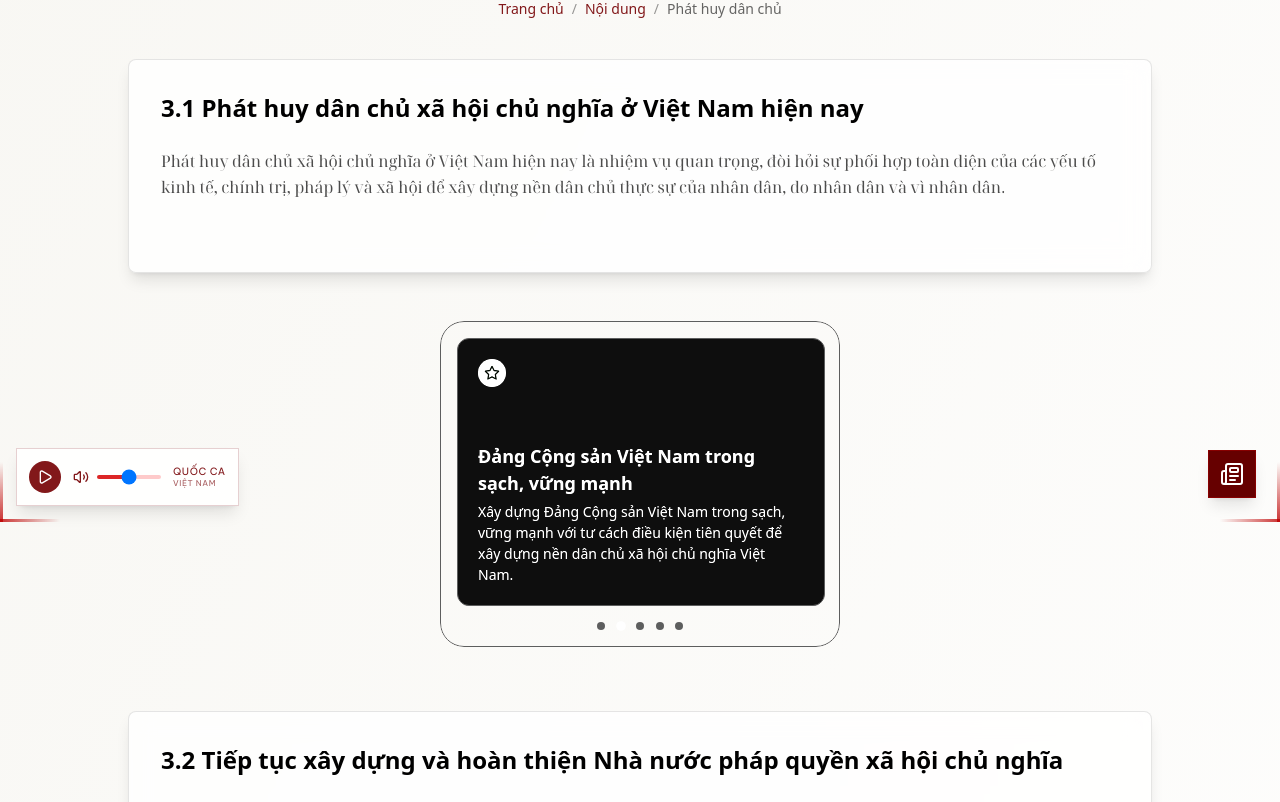
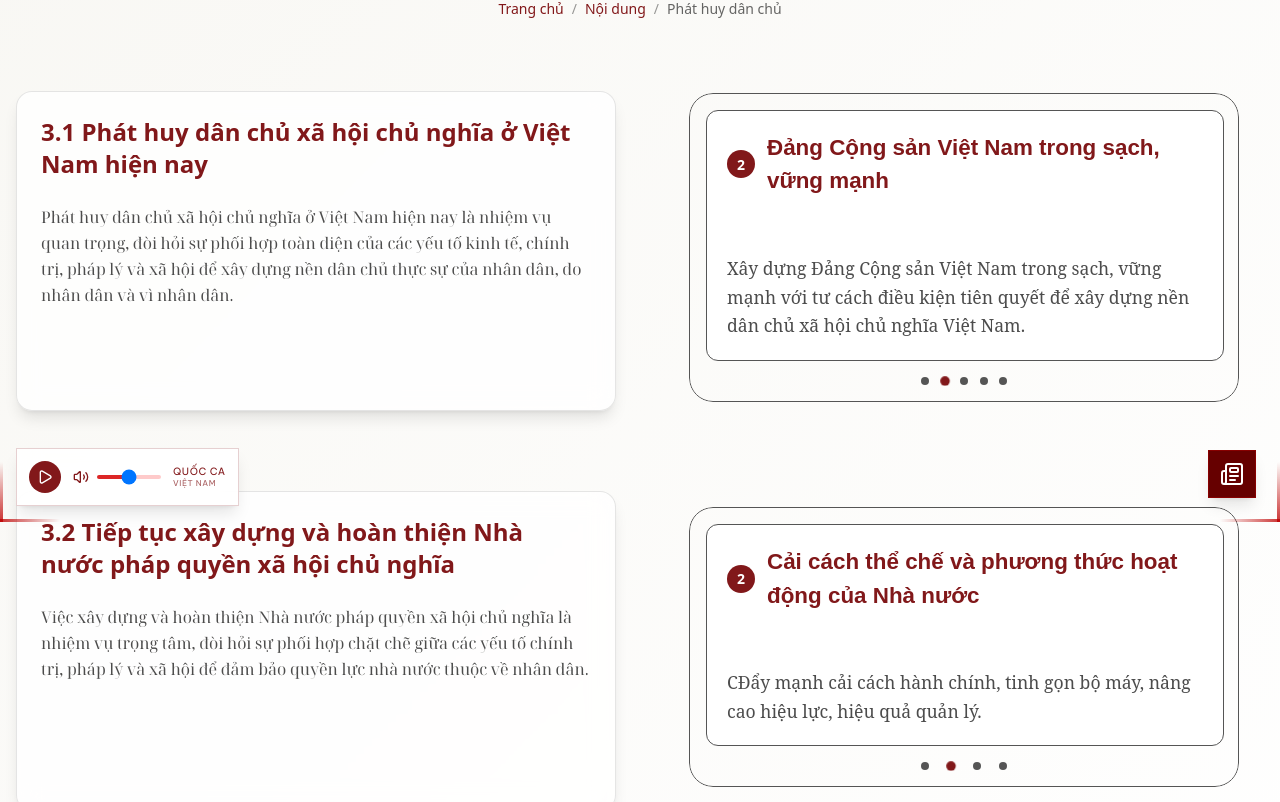
Before and after one commit to giangndse183728/MLN131, a Next.js app: page /noidung/phat-huy-dan-chu-xay-dung-nha-nuoc-phap-quyen in a window 1280 px wide. Shown: the part 278-1080 px from the top of the page. Built offline with nearby package versions, Linux system fonts and the light colour scheme.

Commit message:
3.1 done content page

```diff
--- a/src/app/noidung/phat-huy-dan-chu-xay-dung-nha-nuoc-phap-quyen/page.tsx
+++ b/src/app/noidung/phat-huy-dan-chu-xay-dung-nha-nuoc-phap-quyen/page.tsx
@@ -1,8 +1,7 @@
 
-
+"use client"
 import Link from 'next/link';
 import Carousel, { type CarouselItem } from '../../../components/Carousel';
-import { FiSettings, FiShield, FiUsers, FiEye, FiStar } from 'react-icons/fi';
 import {
   ClientAnimatedSection,
   MotionDiv,
@@ -17,31 +16,58 @@ const keyPointsCarousel: CarouselItem[] = [
     id: 1,
     title: "Thể chế kinh tế thị trường định hướng XHCN",
     description: "Xây dựng hoàn thiện thể chế kinh tế thị trường định hướng xã hội chủ nghĩa tạo ra cơ sở kinh tế vững chắc cho xây dựng dân chủ xã hội chủ nghĩa.",
-    icon: <FiSettings className="carousel-icon" />
+    icon: <span className="carousel-icon">1</span>
   },
   {
     id: 2,
     title: "Đảng Cộng sản Việt Nam trong sạch, vững mạnh",
     description: "Xây dựng Đảng Cộng sản Việt Nam trong sạch, vững mạnh với tư cách điều kiện tiên quyết để xây dựng nền dân chủ xã hội chủ nghĩa Việt Nam.",
-    icon: <FiStar className="carousel-icon" />
+    icon: <span className="carousel-icon">2</span>
   },
   {
     id: 3,
     title: "Nhà nước pháp quyền XHCN vững mạnh",
     description: "Xây dựng Nhà nước pháp quyền xã hội chủ nghĩa vững mạnh với tư cách điều kiện để thực thi dân chủ xã hội chủ nghĩa.",
-    icon: <FiShield className="carousel-icon" />
+    icon: <span className="carousel-icon">3</span>
   },
   {
     id: 4,
     title: "Tổ chức chính trị - xã hội",
     description: "Nâng cao vai trò của các tổ chức chính trị - xã hội trong xây dựng nền dân chủ xã hội chủ nghĩa.",
-    icon: <FiUsers className="carousel-icon" />
+    icon: <span className="carousel-icon">4</span>
   },
   {
     id: 5,
     title: "Hệ thống giám sát, phản biện xã hội",
     description: "Xây dựng và từng bước hoàn thiện các hệ thống giám sát, phản biện xã hội để phát huy quyền làm chủ của nhân dân.",
-    icon: <FiEye className="carousel-icon" />
+    icon: <span className="carousel-icon">5</span>
+  }
+];
+
+const section32Carousel: CarouselItem[] = [
+  {
+    id: 1,
+    title: "Xây dựng Nhà nước pháp quyền XHCN dưới sự lãnh đạo của Đảng",
+    description: "Khẳng định vai trò lãnh đạo của Đảng Cộng sản Việt Nam trong mọi lĩnh vực của đời sống chính trị – xã hội.",
+    icon: <span className="carousel-icon">1</span>
+  },
+  {
+    id: 2,
+    title: "Cải cách thể chế và phương thức hoạt động của Nhà nước",
+    description: "CĐẩy mạnh cải cách hành chính, tinh gọn bộ máy, nâng cao hiệu lực, hiệu quả quản lý.",
+    icon: <span className="carousel-icon">2</span>
+  },
+  {
+    id: 3,
+    title: "Xây dựng đội ngũ cán bộ, công chức trong sạch, có năng lực",
+    description: "Tập trung đào tạo, bồi dưỡng cán bộ có bản lĩnh chính trị vững vàng, đạo đức trong sáng.",
+    icon: <span className="carousel-icon">3</span>
+  },
+  {
+    id: 4,
+    title: "Kiên quyết, kiên trì phòng ngừa và xử lý tham nhũng, lãng phí.",
+    description: "Đấu tranh phòng, chống tham nhũng, lãng phí, thực hành tiết kiệm.",
+    icon: <span className="carousel-icon">4</span>
   }
 ];
 
@@ -57,8 +83,8 @@ export default function PhatHuyDanChuXayDungNhaNuocPhapQuyenPage() {
         {/* Header */}
         <FadeUp className="text-center mb-10">
           <MotionH2 className="font-metal text-4xl md:text-5xl text-black mb-6">
-            <span className="text-black">PHÁT HUY DÂN CHỦ</span>
-            <span className="text-red-900"> XÂY DỰNG NHÀ NƯỚC PHÁP QUYỀN</span>
+            <span className="text-black font-primary">PHÁT HUY DÂN CHỦ</span><br />
+            <span className="text-red-900 font-primary"> XÂY DỰNG NHÀ NƯỚC PHÁP QUYỀN</span>
           </MotionH2>
           <MotionP className="font-serif text-lg text-black/70 max-w-3xl mx-auto leading-relaxed mb-8">
             Tiếp tục hoàn thiện pháp luật, cải cách bộ máy
@@ -79,10 +105,13 @@ export default function PhatHuyDanChuXayDungNhaNuocPhapQuyenPage() {
         </FadeUp>
 
         {/* Main Content */}
-        <div className="max-w-5xl mx-auto">
+        <div className="max-w-7xl mx-auto">
+          {/* Section 3.1 and Carousel Row */}
+          <div className="grid grid-cols-1 lg:grid-cols-2 gap-8 lg:gap-12 mb-12">
+            {/* Left Column - Section 3.1 */}
             <FadeUp delay={0.2}>
-            <MotionDiv className="mb-12 bg-white/80 backdrop-blur-md border border-black/10 rounded-lg p-8 shadow-lg">
-              <MotionH2 className="font-gothic text-2xl font-bold text-black mb-6">
+              <MotionDiv className="bg-white/80 backdrop-blur-md border border-black/10 rounded-2xl p-6 shadow-lg mt-8 min-h-[320px]">
+                <MotionH2 className="font-gothic text-2xl font-bold text-[#81181a] mb-6">
                   3.1 Phát huy dân chủ xã hội chủ nghĩa ở Việt Nam hiện nay
                 </MotionH2>
 
@@ -92,17 +121,20 @@ export default function PhatHuyDanChuXayDungNhaNuocPhapQuyenPage() {
               </MotionDiv>
             </FadeUp>
 
-          {/* Key Points Carousel */}
-          <FadeUp delay={0.4} className="mb-16">
+            {/* Right Column - Carousel */}
+            <div className="flex flex-col justify-center">
+              <FadeUp delay={0.4}>
+                <div className="sticky top-0">
+                  <div className="text-center mb-6">
+                  </div>
                   <div className="flex justify-center">
                     <div style={{
-                filter: 'hue-rotate(210deg) saturate(0.8) brightness(1.1)',
                       borderRadius: '24px',
                       overflow: 'hidden'
                     }}>
                       <Carousel
                         items={keyPointsCarousel}
-                  baseWidth={400}
+                        baseWidth={550}
                         autoplay={true}
                         autoplayDelay={4000}
                         pauseOnHover={true}
@@ -110,12 +142,17 @@ export default function PhatHuyDanChuXayDungNhaNuocPhapQuyenPage() {
                       />
                     </div>
                   </div>
+                </div>
               </FadeUp>
+            </div>
+          </div>
 
-          {/* Section 3.2 Content */}
+          {/* Section 3.2 and Carousel Row */}
+          <div className="grid grid-cols-1 lg:grid-cols-2 gap-8 lg:gap-12 mb-12">
+            {/* Left Column - Section 3.2 */}
             <FadeUp delay={0.6}>
-            <MotionDiv className="mb-12 bg-white/80 backdrop-blur-md border border-black/10 rounded-lg p-8 shadow-lg">
-              <MotionH2 className="font-gothic text-2xl font-bold text-black mb-6">
+              <MotionDiv className="bg-white/80 backdrop-blur-md border border-black/10 rounded-2xl p-6 shadow-lg mt-8 min-h-[320px]">
+                <MotionH2 className="font-gothic text-2xl font-bold text-[#81181a] mb-6">
                   3.2 Tiếp tục xây dựng và hoàn thiện Nhà nước pháp quyền xã hội chủ nghĩa
                 </MotionH2>
 
@@ -125,49 +162,30 @@ export default function PhatHuyDanChuXayDungNhaNuocPhapQuyenPage() {
               </MotionDiv>
             </FadeUp>
 
-          {/* Section 3.2 Key Points */}
-          <div className="grid gap-8 mb-16">
-            {[
-              {
-                title: "Một là",
-                subtitle: "Xây dựng Nhà nước pháp quyền XHCN dưới sự lãnh đạo của Đảng",
-                content: "Xây dựng Nhà nước pháp quyền xã hội chủ nghĩa dưới sự lãnh đạo của Đảng."
-              },
-              {
-                title: "Hai là",
-                subtitle: "Cải cách thể chế và phương thức hoạt động của Nhà nước",
-                content: "Cải cách thể chế và phương thức hoạt động của Nhà nước."
-              },
-              {
-                title: "Ba là",
-                subtitle: "Xây dựng đội ngũ cán bộ, công chức trong sạch, có năng lực",
-                content: "Xây dựng đội ngũ cán bộ, công chức trong sạch, có năng lực."
-              },
-              {
-                title: "Bốn là",
-                subtitle: "Đấu tranh phòng, chống tham nhũng, lãng phí, thực hành tiết kiệm",
-                content: "Đấu tranh phòng, chống tham nhũng, lãng phí, thực hành tiết kiệm."
-              }
-            ].map((point, index) => (
-              <FadeUp key={index} delay={0.8 + index * 0.1}>
-                <div className="bg-white/90 backdrop-blur-sm border border-gray-200 rounded-xl p-8 shadow-lg">
-                  <div className="text-center">
-                    <div className="inline-flex items-center justify-center w-16 h-16 bg-blue-100 rounded-full mb-6">
-                      <span className="text-blue-700 font-bold text-2xl">{index + 1}</span>
+            {/* Right Column - Section 3.2 Carousel */}
+            <div className="flex flex-col justify-center">
+              <FadeUp delay={0.8}>
+                <div className="sticky top-0">
+                  <div className="text-center mb-6">
                   </div>
-                    <h3 className="font-gothic text-2xl font-bold text-blue-700 mb-4">
-                      {point.title}
-                    </h3>
-                    <h4 className="font-sans text-lg font-semibold text-gray-800 mb-4">
-                      {point.subtitle}
-                    </h4>
-                    <p className="font-serif text-gray-700 leading-relaxed">
-                      {point.content}
-                    </p>
+                  <div className="flex justify-center">
+                    <div style={{
+                      borderRadius: '24px',
+                      overflow: 'hidden'
+                    }}>
+                      <Carousel
+                        items={section32Carousel}
+                        baseWidth={550}
+                        autoplay={true}
+                        autoplayDelay={4000}
+                        pauseOnHover={true}
+                        loop={true}
+                      />
+                    </div>
                   </div>
                 </div>
               </FadeUp>
-            ))}
+            </div>
           </div>
         </div>
 
--- a/src/components/Carousel.css
+++ b/src/components/Carousel.css
@@ -21,7 +21,7 @@
   justify-content: space-between;
   border: 1px solid #555;
   border-radius: calc(var(--outer-r) - var(--p-distance));
-  background-color: #0d0d0d;
+  background-color: #fff;
   overflow: hidden;
   cursor: grab;
 }
@@ -35,7 +35,7 @@
 }
 
 .carousel-item.round {
-  background-color: #0d0d0d;
+  background-color: #fff;
   position: relative;
   bottom: 0.1em;
   border: 1px solid #555;
@@ -71,6 +71,12 @@
   padding-top: 20px;
 }
 
+.carousel-title-row {
+  display: flex;
+  align-items: center;
+  gap: 12px;
+}
+
 .carousel-icon-container {
   display: flex;
   height: 28px;
@@ -78,13 +84,18 @@
   align-items: center;
   justify-content: center;
   border-radius: 50%;
-  background-color: #fff;
+  background-color: #81181a;
 }
 
 .carousel-icon {
   height: 16px;
   width: 16px;
-  color: #060010;
+  color: #fff;
+  font-weight: bold;
+  font-size: 14px;
+  display: flex;
+  align-items: center;
+  justify-content: center;
 }
 
 .carousel-item-content {
@@ -93,15 +104,19 @@
 }
 
 .carousel-item-title {
-  margin-bottom: 4px;
-  font-weight: 900;
-  font-size: 18px;
-  color: #fff;
+  margin-bottom: 0;
+  font-family: 'Gothic', sans-serif;
+  font-weight: bold;
+  font-size: 1.4rem;
+  color: #81181a;
+  flex: 1;
 }
 
 .carousel-item-description {
-  font-size: 14px;
-  color: #fff;
+  font-family: 'Serif', serif;
+  font-size: 1.1rem;
+  color: rgba(0, 0, 0, 0.7);
+  line-height: 1.625;
 }
 
 .carousel-indicators-container {
@@ -127,7 +142,7 @@
 }
 
 .carousel-indicator.active {
-  background-color: #fff;
+  background-color: #81181a;
 }
 
 .carousel-indicator.inactive {
--- a/src/components/Carousel.tsx
+++ b/src/components/Carousel.tsx
@@ -1,7 +1,7 @@
 import { useEffect, useState, useRef } from 'react';
 import { motion, PanInfo, useMotionValue, useTransform } from 'motion/react';
 // replace icons with your own if needed
-import { FiCircle, FiCode, FiFileText, FiLayers, FiLayout } from 'react-icons/fi';
+import { Circle, Code, FileText, Layers, Layout } from 'lucide-react';
 import './Carousel.css';
 
 export interface CarouselItem {
@@ -26,31 +26,31 @@ const DEFAULT_ITEMS: CarouselItem[] = [
     title: 'Text Animations',
     description: 'Cool text animations for your projects.',
     id: 1,
-    icon: <FiFileText className="carousel-icon" />
+    icon: <FileText className="carousel-icon" />
   },
   {
     title: 'Animations',
     description: 'Smooth animations for your projects.',
     id: 2,
-    icon: <FiCircle className="carousel-icon" />
+    icon: <Circle className="carousel-icon" />
   },
   {
     title: 'Components',
     description: 'Reusable components for your projects.',
     id: 3,
-    icon: <FiLayers className="carousel-icon" />
+    icon: <Layers className="carousel-icon" />
   },
   {
     title: 'Backgrounds',
     description: 'Beautiful backgrounds and patterns for your projects.',
     id: 4,
-    icon: <FiLayout className="carousel-icon" />
+    icon: <Layout className="carousel-icon" />
   },
   {
     title: 'Common UI',
     description: 'Common UI components are coming soon!',
     id: 5,
-    icon: <FiCode className="carousel-icon" />
+    icon: <Code className="carousel-icon" />
   }
 ];
 
@@ -190,10 +190,12 @@ export default function Carousel({
               transition={effectiveTransition}
             >
               <div className={`carousel-item-header ${round ? 'round' : ''}`}>
+                <div className="carousel-title-row">
                   <span className="carousel-icon-container">{item.icon}</span>
+                  <div className="carousel-item-title">{item.title}</div>
+                </div>
               </div>
               <div className="carousel-item-content">
-                <div className="carousel-item-title">{item.title}</div>
                 <p className="carousel-item-description">{item.description}</p>
               </div>
             </motion.div>
```
Lines whose indentation alone changed are shown as unchanged.
